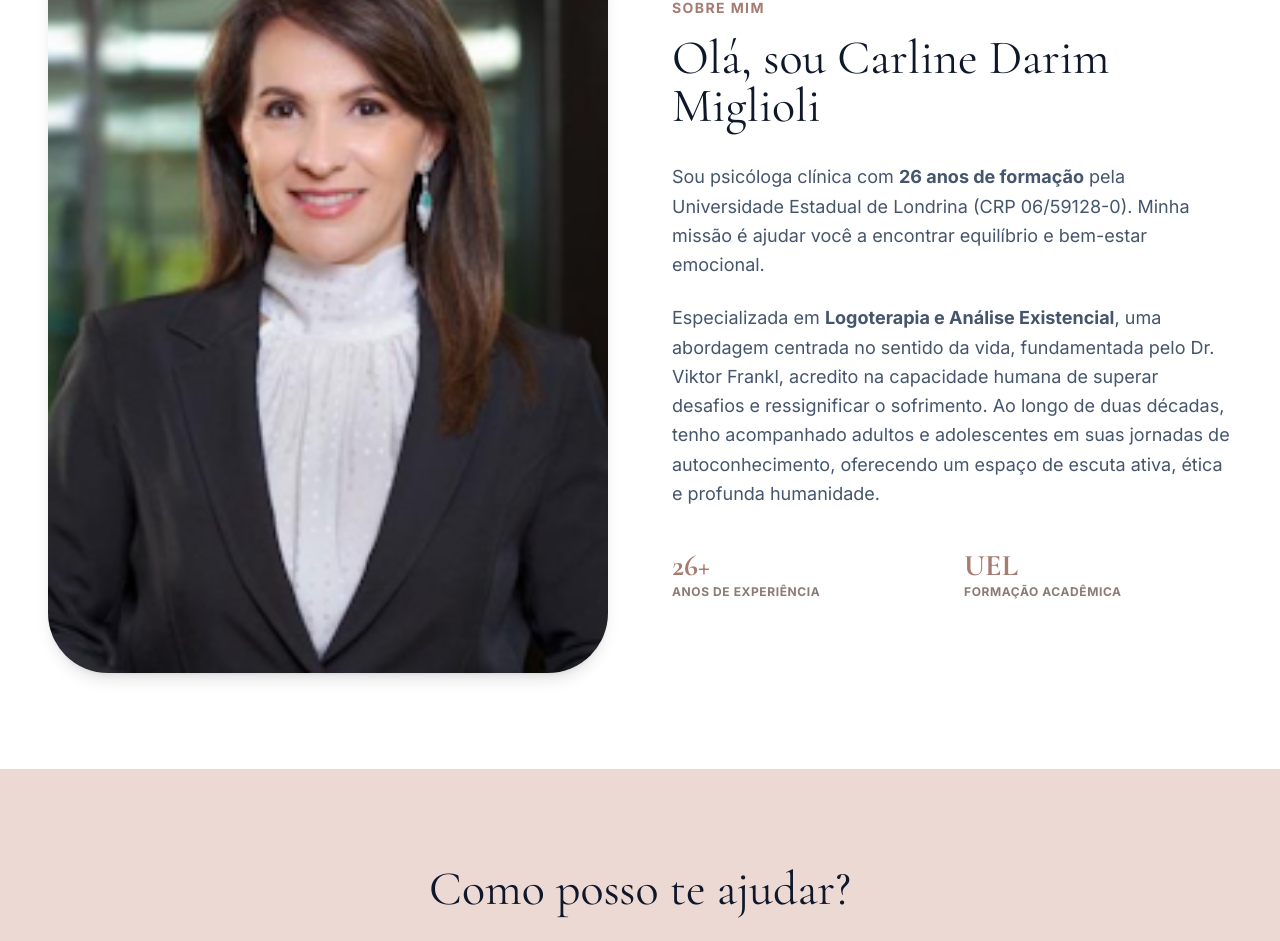
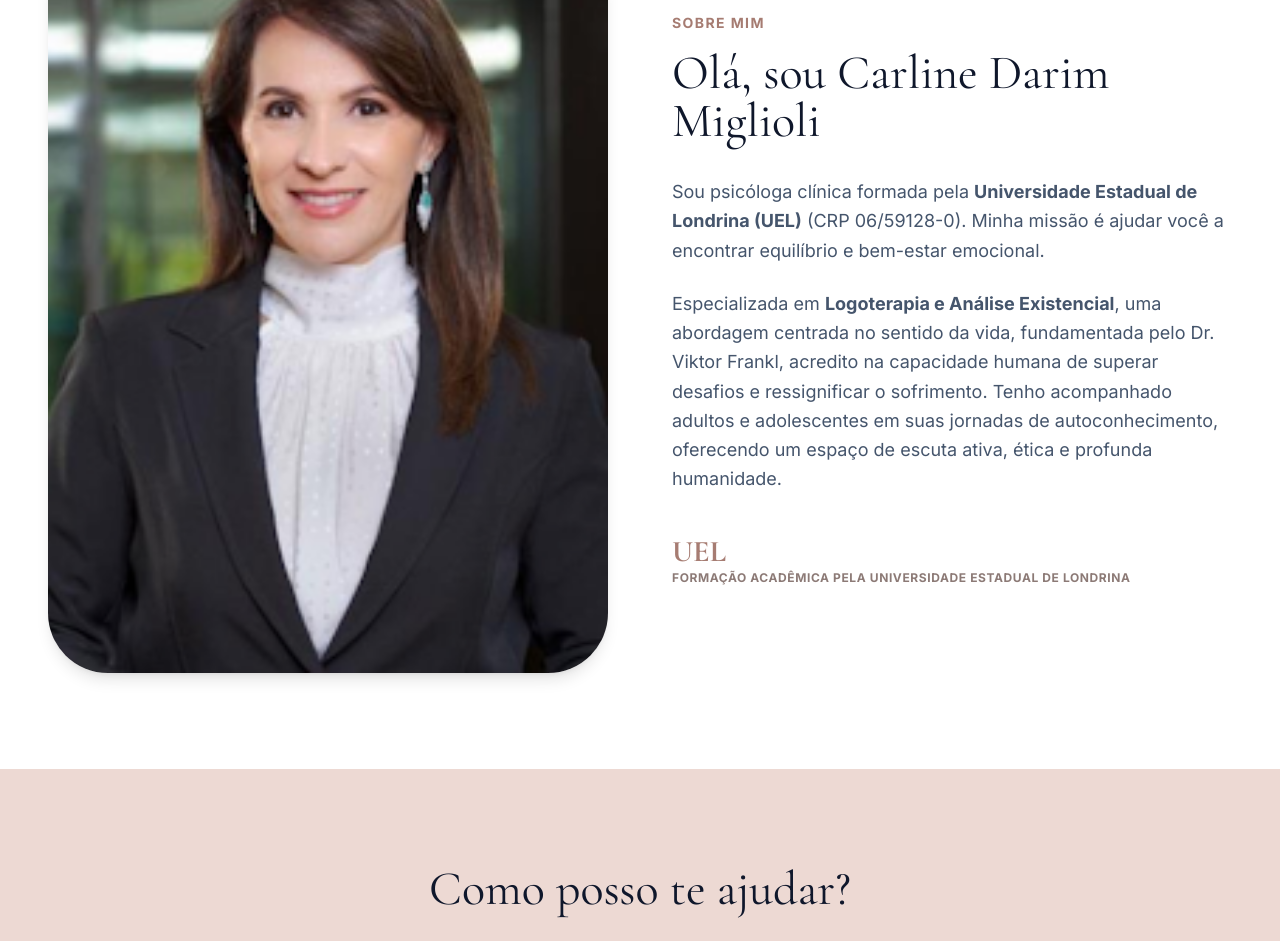
Before and after one commit to giovanagarcia1609-cell/psicologa-carline-darim-miglioli, a React (Vite) app: page / in a window 1280 px wide. Shown: the part 1392-2333 px from the top of the page. Built offline with nearby package versions, Linux system fonts and the light colour scheme.

Commit message:
Update App.tsx

```diff
--- a/src/App.tsx
+++ b/src/App.tsx
@@ -245,7 +245,7 @@ export default function App() {
               Encontre o <span className="italic">sentido</span> que move sua vida.
             </h2>
             <p className="text-lg md:text-xl text-slate-600 mb-10 leading-relaxed max-w-xl">
-              Atendimento particular especializado para adultos e adolescente em Rio Preto, disponível de forma presencial ou online.
+              Atendimento particular especializado para adultos e adolescentes em Rio Preto, disponível de forma presencial ou online.
             </p>
             <div className="flex flex-col sm:flex-row items-center sm:items-start gap-4">
               <motion.a
@@ -314,20 +314,16 @@ export default function App() {
             <h2 className="text-4xl md:text-5xl mb-8">Olá, sou Carline Darim Miglioli</h2>
             <div className="space-y-6 text-slate-600 leading-relaxed text-lg">
               <p>
-                Sou psicóloga clínica com <strong>26 anos de formação</strong> pela Universidade Estadual de Londrina (CRP 06/59128-0). Minha missão é ajudar você a encontrar equilíbrio e bem-estar emocional.
+                Sou psicóloga clínica formada pela <strong>Universidade Estadual de Londrina (UEL)</strong> (CRP 06/59128-0). Minha missão é ajudar você a encontrar equilíbrio e bem-estar emocional.
               </p>
               <p>
-                Especializada em <strong>Logoterapia e Análise Existencial</strong>, uma abordagem centrada no sentido da vida, fundamentada pelo Dr. Viktor Frankl, acredito na capacidade humana de superar desafios e ressignificar o sofrimento. Ao longo de duas décadas, tenho acompanhado adultos e adolescentes em suas jornadas de autoconhecimento, oferecendo um espaço de escuta ativa, ética e profunda humanidade.
+                Especializada em <strong>Logoterapia e Análise Existencial</strong>, uma abordagem centrada no sentido da vida, fundamentada pelo Dr. Viktor Frankl, acredito na capacidade humana de superar desafios e ressignificar o sofrimento. Tenho acompanhado adultos e adolescentes em suas jornadas de autoconhecimento, oferecendo um espaço de escuta ativa, ética e profunda humanidade.
               </p>
             </div>
-            <div className="mt-10 grid grid-cols-2 gap-6">
-              <div className="flex flex-col">
-                <span className="text-3xl font-serif text-primary font-bold">26+</span>
-                <span className="text-xs uppercase tracking-wider font-bold text-accent">Anos de Experiência</span>
-              </div>
+            <div className="mt-10">
               <div className="flex flex-col">
                 <span className="text-3xl font-serif text-primary font-bold">UEL</span>
-                <span className="text-xs uppercase tracking-wider font-bold text-accent">Formação Acadêmica</span>
+                <span className="text-xs uppercase tracking-wider font-bold text-accent">Formação Acadêmica pela Universidade Estadual de Londrina</span>
               </div>
             </div>
           </div>
@@ -340,7 +336,7 @@ export default function App() {
           <div className="text-center max-w-3xl mx-auto mb-16">
             <h2 className="text-4xl md:text-5xl mb-6">Como posso te ajudar?</h2>
             <p className="text-slate-600 text-lg">
-              A terapia é um investimento em você. Atendo <strong>adultos e adolescente</strong> em questões que impactam a saúde mental e qualidade de vida.
+              A terapia é um investimento em você. Atendo <strong>adultos e adolescentes</strong> em questões que impactam a saúde mental e qualidade de vida.
             </p>
           </div>
 
@@ -597,7 +593,7 @@ export default function App() {
             <div className="col-span-2">
               <span className="font-serif text-2xl font-bold text-primary block mb-4">Carline Darim Miglioli</span>
               <p className="text-slate-500 max-w-sm mb-6">
-                Psicóloga clínica com 26 anos de experiência, dedicada a ajudar pessoas a encontrarem sentido e equilíbrio em suas vidas através da Logoterapia.
+                Psicóloga clínica dedicada a ajudar pessoas a encontrarem sentido e equilíbrio em suas vidas através da Logoterapia e Análise Existencial.
               </p>
               <div className="flex gap-4">
                 <a href="#" className="w-10 h-10 rounded-full bg-white flex items-center justify-center text-primary shadow-sm hover:bg-primary hover:text-white transition-all">
```
